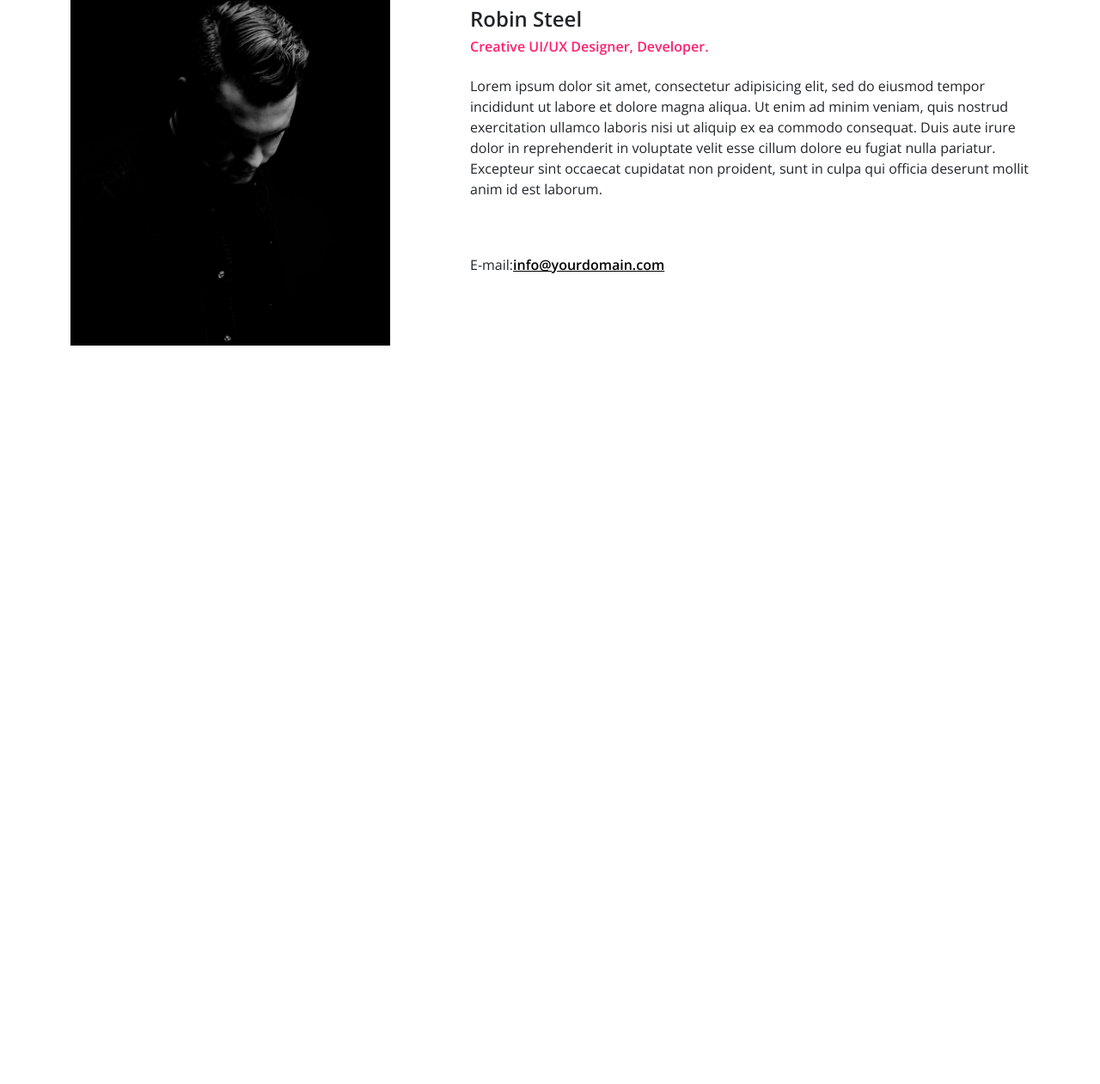
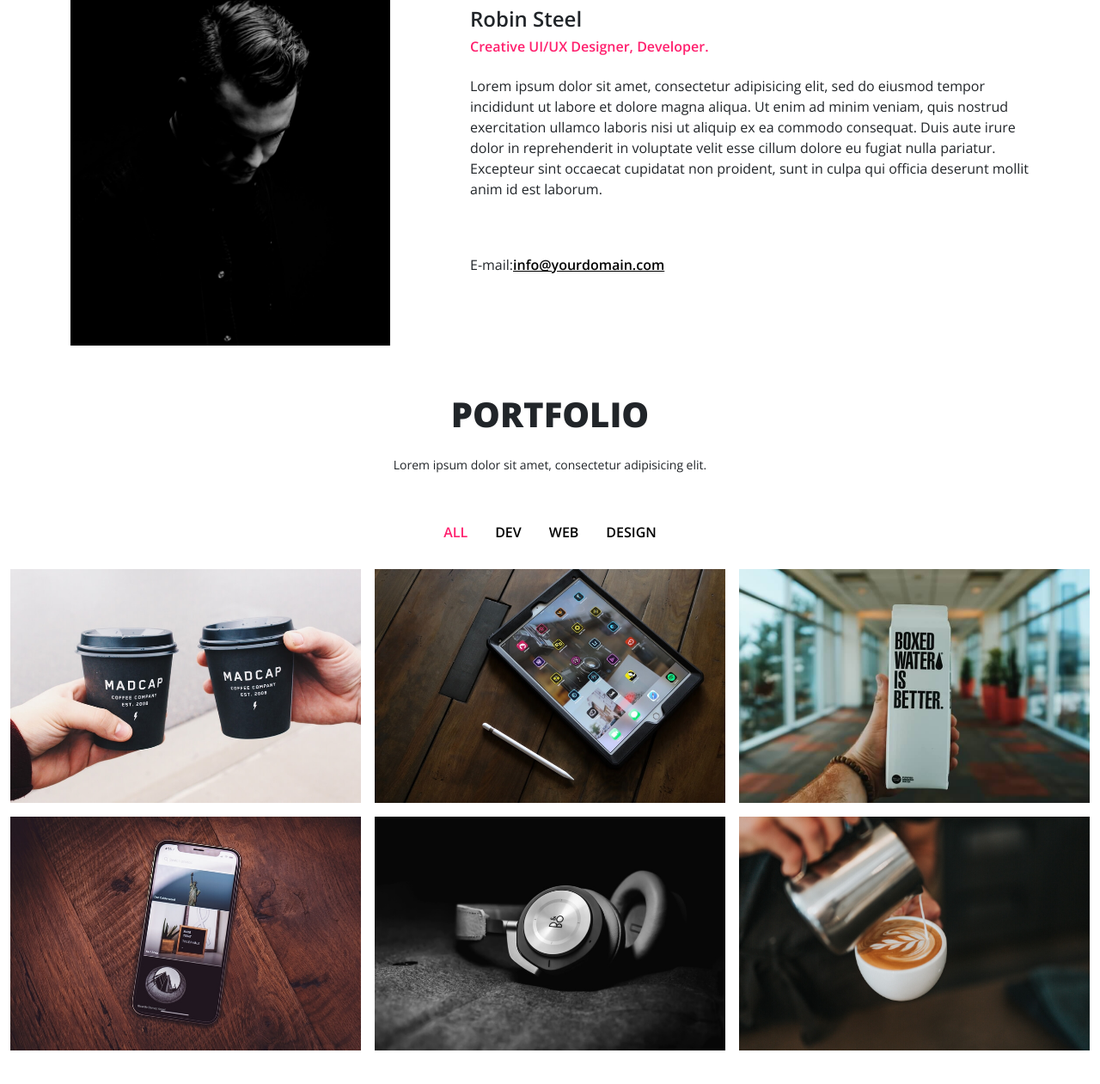
Before and after one commit to RoaShaban/OSAKA, a plain HTML site: page index.html in a window 1280 px wide. Shown: the part 1063-2324 px from the top of the page at 86% size. Before the commit the page ends 1513 px from the top, so only its background shows below. Drawn offline with nearby package versions, Linux system fonts and the light colour scheme.

Commit message:
create portfolio section

```diff
--- a/assets/css/main.css
+++ b/assets/css/main.css
@@ -112,3 +112,41 @@
 }
 
 /* About ends */
+
+/* portfolio starts */
+
+.portfolio .portfolio-title h2{
+    font-size: 40px;
+    font-weight: 800;
+}
+
+.portfolio .portfolio-title p{
+    font-size: 14px;
+    font-weight: 400;
+}
+
+.portfolio .nav-tabs{
+    border-bottom: none;
+}
+
+.nav-tabs .nav-link{
+    border: none;
+}
+
+.nav-link{
+    font-size: 16px;
+    font-weight: 600;
+    color: #000;
+    transition: color .5s ease-in-out, background-color .5s ease-in-out;
+}
+
+.nav-link:hover{
+    color: var(--primaryColor);
+}
+
+.nav-tabs .nav-link.active{
+    color: var(--primaryColor);
+}
+
+
+/* portfolio ends */
--- a/index.html
+++ b/index.html
@@ -7,12 +7,15 @@
     <title>OSAKA</title>
 
     <!--font awsome-->
-    <link rel="stylesheet" href="https://cdnjs.cloudflare.com/ajax/libs/font-awesome/7.0.1/css/all.min.css" integrity="sha512-2SwdPD6INVrV/lHTZbO2nodKhrnDdJK9/kg2XD1r9uGqPo1cUbujc+IYdlYdEErWNu69gVcYgdxlmVmzTWnetw==" crossorigin="anonymous" referrerpolicy="no-referrer" />
+    <link rel="stylesheet" href="https://cdnjs.cloudflare.com/ajax/libs/font-awesome/7.0.1/css/all.min.css"
+        integrity="sha512-2SwdPD6INVrV/lHTZbO2nodKhrnDdJK9/kg2XD1r9uGqPo1cUbujc+IYdlYdEErWNu69gVcYgdxlmVmzTWnetw=="
+        crossorigin="anonymous" referrerpolicy="no-referrer" />
 
     <!--font family-->
     <link rel="preconnect" href="https://fonts.googleapis.com">
     <link rel="preconnect" href="https://fonts.gstatic.com" crossorigin>
-    <link href="https://fonts.googleapis.com/css2?family=Open+Sans:ital,wght@0,300..800;1,300..800&display=swap" rel="stylesheet">
+    <link href="https://fonts.googleapis.com/css2?family=Open+Sans:ital,wght@0,300..800;1,300..800&display=swap"
+        rel="stylesheet">
 
     <!--bootsrap-->
     <link href="https://cdn.jsdelivr.net/npm/bootstrap@5.3.8/dist/css/bootstrap.min.css" rel="stylesheet"
@@ -83,7 +86,8 @@
                         <i class="fa-brands fa-facebook-f"></i>
                     </div>
                     <div class="icon rounded-circle">
-                        <i class="fa-brands fa-twitter"></i></div>
+                        <i class="fa-brands fa-twitter"></i>
+                    </div>
                     <div class="icon rounded-circle">
                         <i class="fa-brands fa-instagram"></i>
                     </div>
@@ -111,14 +115,109 @@
                     <div class="about-content col-7 offset-1 d-flex flex-column justify-content-center">
                         <h3>Robin Steel</h3>
                         <h4 class="text-primaryColor mb-4">Creative UI/UX Designer, Developer.</h4>
-                        <p>Lorem ipsum dolor sit amet, consectetur adipisicing elit, sed do eiusmod tempor incididunt ut labore et dolore magna aliqua. Ut enim ad minim veniam, quis nostrud exercitation ullamco laboris nisi ut aliquip ex ea commodo consequat. Duis aute irure dolor in reprehenderit in voluptate velit esse cillum dolore eu fugiat nulla pariatur. Excepteur sint occaecat cupidatat non proident, sunt in culpa qui officia deserunt mollit anim id est laborum.</p>
+                        <p>Lorem ipsum dolor sit amet, consectetur adipisicing elit, sed do eiusmod tempor incididunt ut
+                            labore et dolore magna aliqua. Ut enim ad minim veniam, quis nostrud exercitation ullamco
+                            laboris nisi ut aliquip ex ea commodo consequat. Duis aute irure dolor in reprehenderit in
+                            voluptate velit esse cillum dolore eu fugiat nulla pariatur. Excepteur sint occaecat
+                            cupidatat non proident, sunt in culpa qui officia deserunt mollit anim id est laborum.</p>
                         <div class="address mt-5">
-                            <span>E-mail:</span><a href="mailto:info@yourdomain.com" class="text-black">info@yourdomain.com</a>
+                            <span>E-mail:</span><a href="mailto:info@yourdomain.com"
+                                class="text-black">info@yourdomain.com</a>
                         </div>
                     </div>
 
                 </div>
             </div>
+        </section>
+
+        <section class="portfolio py-2 mb-5">
+
+            <div class="portfolio-title text-center mb-5">
+                <h2 class="mb-4">PORTFOLIO</h2>
+                <p>Lorem ipsum dolor sit amet, consectetur adipisicing elit.</p>
+            </div>
+
+            <div class="porfolio-content text-center">
+
+                <ul class="nav nav-tabs d-flex justify-content-center mb-4" id="myTab" role="tablist">
+                    <li class="nav-item" role="presentation">
+                        <button class="nav-link active" id="all-tab" data-bs-toggle="tab" data-bs-target="#all-tab-pane"
+                            type="button" role="tab" aria-controls="all-tab-pane" aria-selected="true">ALL</button>
+                    </li>
+                    <li class="nav-item" role="presentation">
+                        <button class="nav-link" id="dev-tab" data-bs-toggle="tab" data-bs-target="#dev-tab-pane"
+                            type="button" role="tab" aria-controls="dev-tab-pane" aria-selected="false">DEV</button>
+                    </li>
+                    <li class="nav-item" role="presentation">
+                        <button class="nav-link" id="web-tab" data-bs-toggle="tab" data-bs-target="#web-tab-pane"
+                            type="button" role="tab" aria-controls="web-tab-pane" aria-selected="false">WEB</button>
+                    </li>
+                    <li class="nav-item" role="presentation">
+                        <button class="nav-link" id="design-tab" data-bs-toggle="tab" data-bs-target="#design-tab-pane"
+                            type="button" role="tab" aria-controls="design-tab-pane"
+                            aria-selected="false">DESIGN</button>
+                    </li>
+
+                </ul>
+                <div class="tab-content" id="myTabContent">
+                    <div class="tab-pane fade show active" id="all-tab-pane" role="tabpanel" aria-labelledby="all-tab"
+                        tabindex="0">
+
+                        <div class="container-fluid">
+                            <div class="row g-3">
+
+                                <img src="./assets/img/portfolio/creative_design.jpg" class="col-lg-4 col-md-6 col-sm-12" />
+                                <img src="./assets/img/portfolio/app_design.jpg " class="col-lg-4 col-md-6 col-sm-12" />
+                                <img src="./assets/img/portfolio/branding.jpg" class="col-lg-4 col-md-6 col-sm-12" />
+                                <img src="./assets/img/portfolio/web_develop.jpg" class="col-lg-4 col-md-6 col-sm-12" />
+                                <img src="./assets/img/portfolio/3d.jpg" class="col-lg-4 col-md-6 col-sm-12" />
+                                <img src="./assets/img/portfolio/app_develop.jpg" class="col-lg-4 col-md-6 col-sm-12" />
+
+                            </div>
+                        </div>
+
+                    </div>
+                    <div class="tab-pane fade" id="dev-tab-pane" role="tabpanel" aria-labelledby="dev-tab" tabindex="0">
+
+                        <div class="container-fluid">
+                            <div class="row g-3">
+
+                                <img src="./assets/img/portfolio/web_develop.jpg" class="col-lg-4 col-md-6 col-sm-12" />
+
+                            </div>
+                        </div>
+
+                    </div>
+                    <div class="tab-pane fade" id="web-tab-pane" role="tabpanel" aria-labelledby="web-tab" tabindex="0">
+
+                        <div class="container-fluid">
+                            <div class="row g-3">
+
+                                <img src="./assets/img/portfolio/app_develop.jpg" class="col-lg-4 col-md-6 col-sm-12" />
+
+                            </div>
+                        </div>
+
+                    </div>
+                    <div class="tab-pane fade" id="design-tab-pane" role="tabpanel" aria-labelledby="design-tab"
+                        tabindex="0">
+
+                        <div class="container-fluid">
+                            <div class="row g-3">
+
+                                <img src="./assets/img/portfolio/creative_design.jpg" class="col-lg-4 col-md-6 col-sm-12" />
+                                <img src="./assets/img/portfolio/app_design.jpg " class="col-lg-4 col-md-6 col-sm-12" />
+                                <img src="./assets/img/portfolio/branding.jpg" class="col-lg-4 col-md-6 col-sm-12" />
+                                <img src="./assets/img/portfolio/3d.jpg" class="col-lg-4 col-md-6 col-sm-12" />
+
+                            </div>
+                        </div>
+
+                    </div>
+                </div>
+
+            </div>
+
         </section>
 
     </main>
```
Also changed, not shown: assets/img/portfolio/3d.jpg (added), assets/img/portfolio/app_design.jpg (added), assets/img/portfolio/app_develop.jpg (added), assets/img/portfolio/branding.jpg (added), assets/img/portfolio/creative_design.jpg (added), assets/img/portfolio/web_develop.jpg (added).
